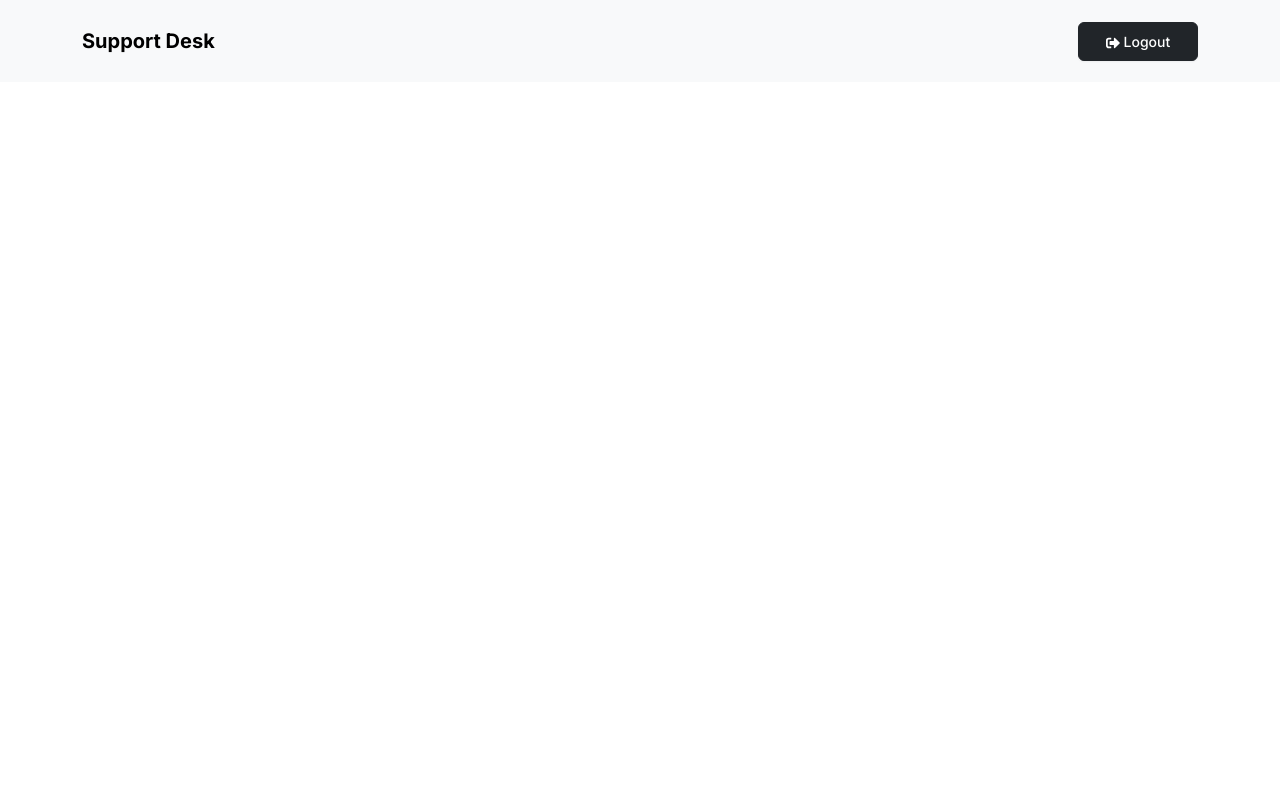
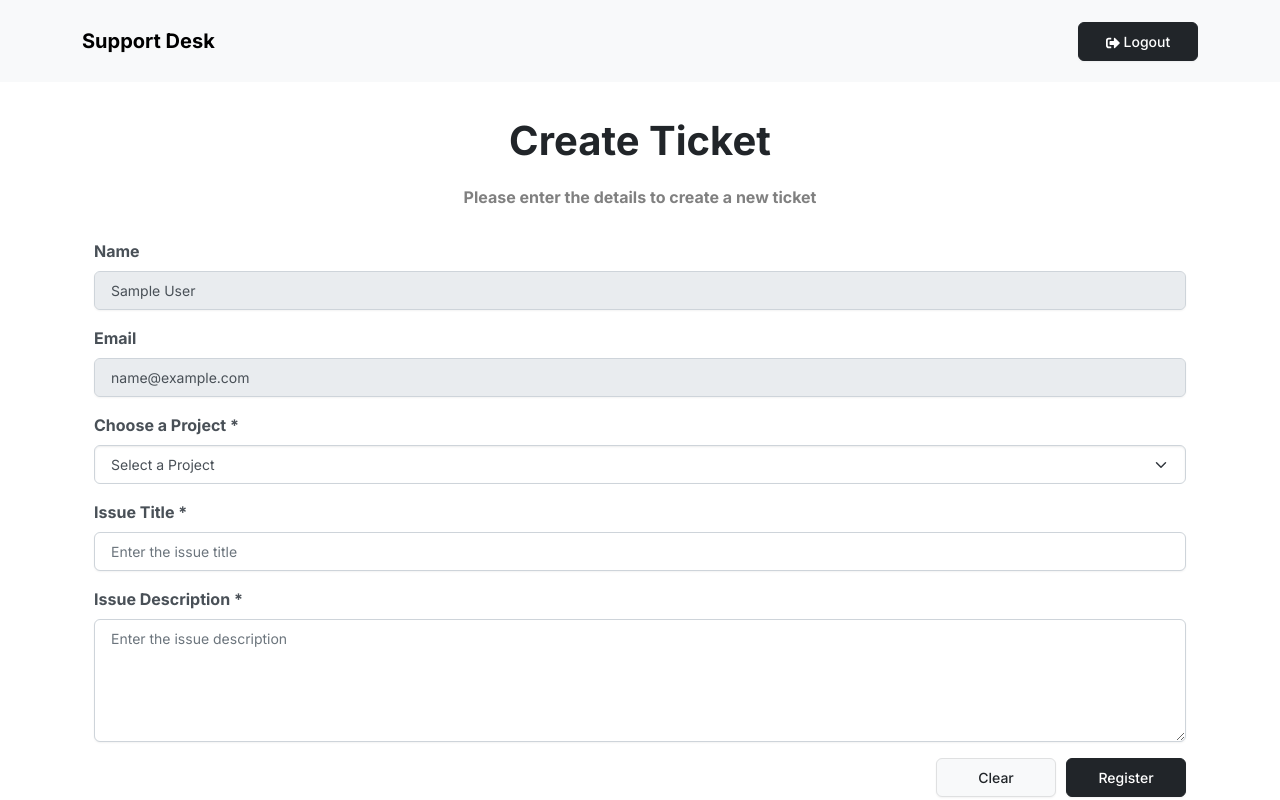
Before and after one commit to Swaniket/support-desk, a React (Create React App) app in the folder frontend/: page /new-ticket in a window 1280 px wide. Built offline with nearby package versions, Linux system fonts and the light colour scheme; sample sign-in values are in the browser's storage.

Commit message:
Added isAdmin backend endpoint & new ticket UI

```diff
--- a/frontend/src/App.js
+++ b/frontend/src/App.js
@@ -6,21 +6,29 @@ import Header from "./components/header-component/Header";
 import Home from "./pages/home-page/Home";
 import Login from "./pages/login-page/Login";
 import Register from "./pages/register-page/Register";
+import NewTicket from "./pages/newTicket-page/NewTicket";
 
-import "react-toastify/dist/ReactToastify.css"
+import PrivateRoute from "./authentication/PrivateRoute";
+
+import "react-toastify/dist/ReactToastify.css";
 
 function App() {
   return (
     <>
-    <Header/>
+      <Header />
       <div className="container">
         <Routes>
           <Route path="/" element={<Login />} />
+          <Route path="/register" element={<Register />} />
+
+          <Route element={<PrivateRoute />}>
             <Route path="/home" element={<Home />} />
+            <Route path="/new-ticket" element={<NewTicket />} />
+          </Route>
 
-        <Route path="/register" element={<Register />} />
+
         </Routes>
-      <ToastContainer/>
+        <ToastContainer />
       </div>
     </>
   );
--- /dev/null
+++ b/frontend/src/authentication/PrivateRoute.jsx
@@ -0,0 +1,23 @@
+import { Navigate, Outlet } from "react-router";
+import { useSelector } from "react-redux";
+import { getUser } from "../features/auth/authSlice";
+
+// Return True or false if the user is authenticated
+const useAuth = () => {
+  const user = useSelector(getUser);
+  if (user) return true;
+  return false;
+};
+
+function PrivateRoute() {
+  const isAuth = useAuth();
+  return isAuth ? (
+    <>
+      <Outlet />
+    </>
+  ) : (
+    <Navigate to="/" />
+  );
+}
+
+export default PrivateRoute;
--- a/frontend/src/components/header-component/Header.jsx
+++ b/frontend/src/components/header-component/Header.jsx
@@ -12,9 +12,10 @@ function Header() {
   const user = useSelector(getUser)
 
   const onLogout = () => {
+    navigate("/")
     dispatch(logout())
     dispatch(reset())
-    navigate("/")
+
   }
 
   return (
--- a/frontend/src/features/auth/authService.js
+++ b/frontend/src/features/auth/authService.js
@@ -22,8 +22,8 @@ const login = async (userCredential) => {
 
 // Logout a user
 const logout = () => {
-  console.log("LOgout");
   localStorage.removeItem("user");
+  // @TODO: Unvalidate user token from backend
 };
 
 const authService = {
--- a/frontend/src/pages/home-page/Home.jsx
+++ b/frontend/src/pages/home-page/Home.jsx
@@ -1,13 +1,19 @@
 import React from "react";
+import { useSelector } from "react-redux";
+import { Link } from "react-router-dom";
+
 import { Container, Col, Row } from "react-bootstrap";
-import { Link } from "react-router-dom";
 import { FaQuestionCircle, FaTicketAlt } from "react-icons/fa";
 
+import { getUser } from "../../features/auth/authSlice";
+
 function Home() {
+  const user = useSelector(getUser);
+
   return (
     <Container>
       <section>
-        <h1 className="heading">Welcome, Swaniket</h1>
+        <h1 className="heading">Welcome, {user.name.toUpperCase()}</h1>
         <p className="heading-sub custom-text-secondary">
           Choose an option below
         </p>
@@ -16,7 +22,11 @@ function Home() {
       <Container>
         <Col>
           <Row>
-            <Link to="/new-ticket" className="btn btn-dark btn-lg" style={{marginBottom: "20px"}}>
+            <Link
+              to="/new-ticket"
+              className="btn btn-dark btn-lg"
+              style={{ marginBottom: "20px" }}
+            >
               <FaQuestionCircle /> Create new ticket
             </Link>
           </Row>
@@ -26,8 +36,7 @@ function Home() {
             </Link>
           </Row>
         </Col>
-        </Container>
-
+      </Container>
     </Container>
   );
 }
--- /dev/null
+++ b/frontend/src/pages/newTicket-page/NewTicket.jsx
@@ -0,0 +1,129 @@
+import { useState } from "react";
+import { useSelector } from "react-redux";
+import { Button, Form, Container } from "react-bootstrap";
+
+import { getUser } from "../../features/auth/authSlice";
+
+function NewTicket() {
+  const user = useSelector(getUser);
+  const [name] = useState(user.name);
+  const [email] = useState(user.email);
+  const [project, setProject] = useState("");
+  const [title, setTitle] = useState("");
+  const [description, setDescription] = useState("");
+
+  var isLoading = false;
+
+  const clearForm = () => {
+    setProject("")
+    setTitle("")
+    setDescription("")
+
+  };
+
+  const onSubmit = () => {};
+
+  return (
+    <Container>
+      <section>
+        <h1 className="heading custom-text-primary">Create Ticket</h1>
+        <p className="heading-sub custom-text-secondary">
+          Please enter the details to create a new ticket
+        </p>
+      </section>
+
+      <Form onSubmit={onSubmit}>
+        {/* Name */}
+        <Form.Group className="mb-3">
+          <Form.Label>
+            <strong>Name</strong>
+          </Form.Label>
+          <Form.Control
+            type="text"
+            placeholder="Jhon Smith"
+            id="name"
+            value={name}
+            name="name"
+            disabled
+          />
+        </Form.Group>
+
+        {/* Email */}
+        <Form.Group className="mb-3">
+          <Form.Label>
+            <strong>Email</strong>
+          </Form.Label>
+          <Form.Control
+            type="email"
+            placeholder="name@youroganization.com"
+            id="email"
+            value={email}
+            name="email"
+            disabled
+          />
+        </Form.Group>
+
+        {/* Projects */}
+        <Form.Group className="mb-3">
+          <Form.Label>
+            <strong>Choose a Project *</strong>
+          </Form.Label>
+          <Form.Select
+            type="checkbox"
+            onChange={(e) => setProject(e.target.value)}
+            required
+          >
+            <option>Select a Project</option>
+            <option value="1">One</option>
+            <option value="2">Two</option>
+            <option value="3">Three</option>
+          </Form.Select>
+        </Form.Group>
+
+        {/* Title */}
+        <Form.Group className="mb-3">
+          <Form.Label>
+            <strong>Issue Title *</strong>
+          </Form.Label>
+          <Form.Control
+            type="text"
+            placeholder="Enter the issue title"
+            value={title}
+            onChange={(e) => setTitle(e.target.value)}
+            required
+          />
+        </Form.Group>
+
+        {/* Description */}
+        <Form.Group className="mb-3">
+          <Form.Label>
+            <strong>Issue Description *</strong>
+          </Form.Label>
+          <Form.Control
+            as="textarea"
+            rows={5}
+            placeholder="Enter the issue description"
+            value={description}
+            onChange={(e) => setDescription(e.target.value)}
+            required
+          />
+        </Form.Group>
+
+        <div className="button-group">
+          <Button
+            className="btn btn-light"
+            style={{ marginRight: "10px" }}
+            onClick={clearForm}
+          >
+            Clear
+          </Button>
+          <Button className="btn btn-dark" type="submit" disabled={isLoading}>
+            {isLoading ? "Loading…" : "Register"}
+          </Button>
+        </div>
+      </Form>
+    </Container>
+  );
+}
+
+export default NewTicket;
```
Also changed, not shown: frontend/src/authentication/AdminRoute.jsx (added), frontend/src/features/tickets/ticketService.js (added), frontend/src/features/tickets/ticketSlice.js (added), 2 other files (tests, documents, lock files or other folders). Lines whose indentation alone changed are shown as unchanged.
